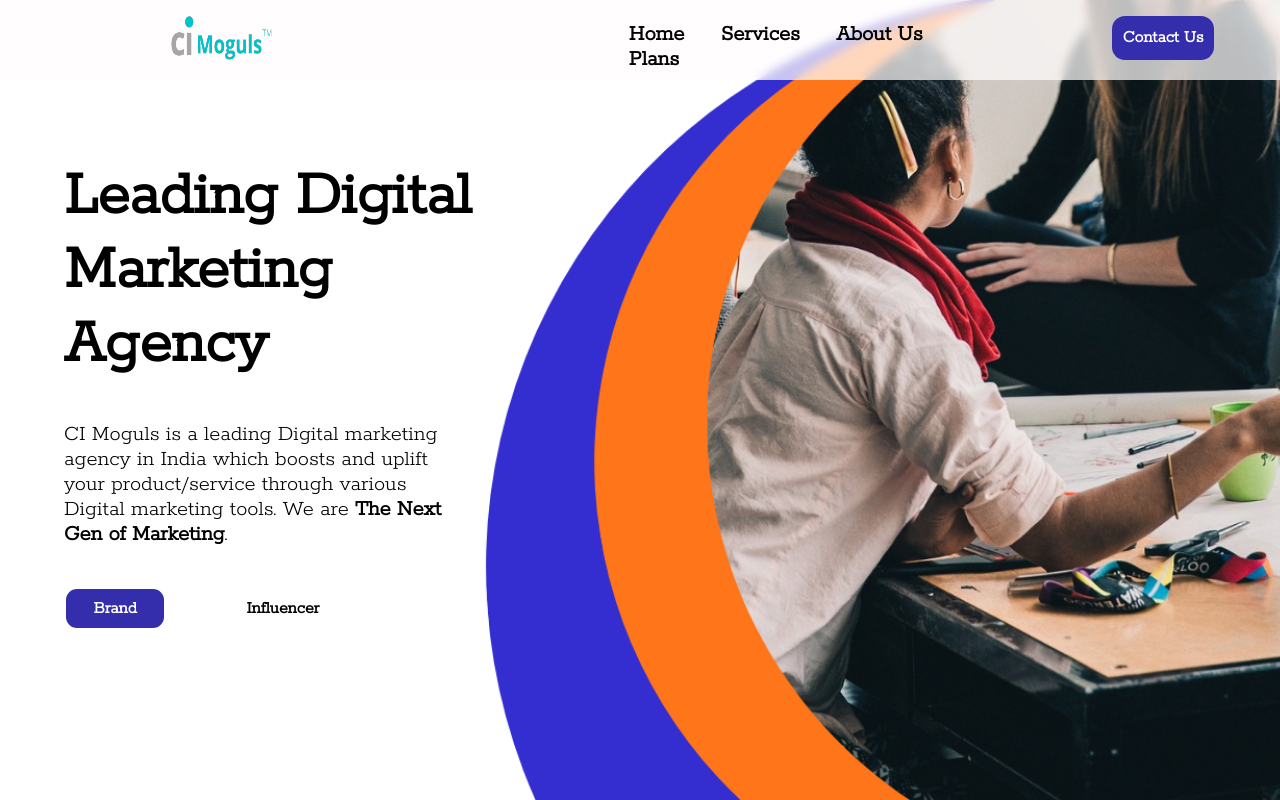
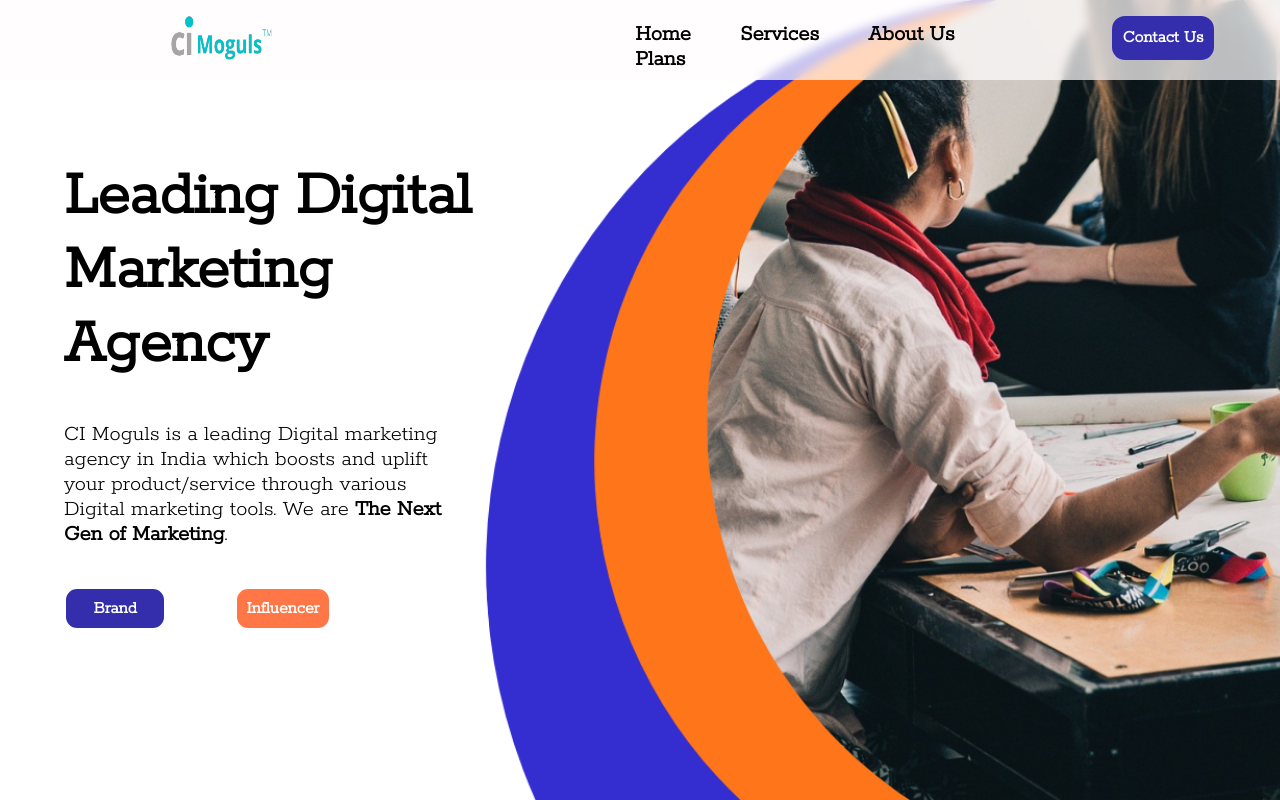
Before and after one commit to navneetthakor/dma, a PHP site: page /html/index.html in a window 1280 px wide. Run offline with PHP 8.4, Linux system fonts and the light colour scheme.

Commit message:
buttonscss

```diff
--- a/css/index.css
+++ b/css/index.css
@@ -82,12 +82,16 @@ header{
     font-size: 2.8vh;
     margin-left: 2.5vw;
     color: black;
+    padding: 0.5vw;
 }
 
 #navigation nav a:hover{
     cursor: pointer;
+    color: var(--2ndcolor);
+    transition: all 1s ease-out;
+    background-color: rgb(255, 255, 73);
+    border-radius: 18px;
 }
-
 
 /* login botton design of header  */
 #hbutton{
@@ -173,14 +177,26 @@ header{
 }
 
 #inf-btn{
-    /* background-color: var(--1stcolor); */
     border: 2px solid grey;
-    background-color: white;
-    color: black;
+    padding: 0.8vw;
+    color: white;
+    background-color: var(--1stcolor);
     font-weight: bold;
 }
+#inf-btn:hover{
+    border: 3px solid black;
+    color: white;
+    transform: scale(1.1);
+}
+#brand-btn:hover{
+    border: 3px solid black;
+    color: white;
+    transform: scale(1.1);
+}
+
 #brand-btn{
     background-color: var(--2ndcolor);
+    border: 3px solid black;
     font-weight: bold;
     color: white;
     width: 8vw;
--- a/html/index.html
+++ b/html/index.html
@@ -17,10 +17,10 @@
         </div>
         <div id="navigation">
             <nav>
-                <a href="" class="navbar" target="_blank">Home</a>
-                <a href="" class="navbar" target="_blank">Services</a>
-                <a href="" class="navbar" target="_blank">About Us</a>
-                <a href="" class="navbar" target="_blank">Plans</a>
+                <span id="home"><a href="" class="navbar" target="_blank">Home</a></span>
+                <a href="" class="navbar" target="_blank"><span id="services">Services</span></a>
+                <a href="" class="navbar" target="_blank"><span id="aboutus">About Us</span></a>
+                <a href="" class="navbar" target="_blank"><span id="plans">Plans</span></a>
             </nav>
         </div>
         <div id="hbutton">
```
